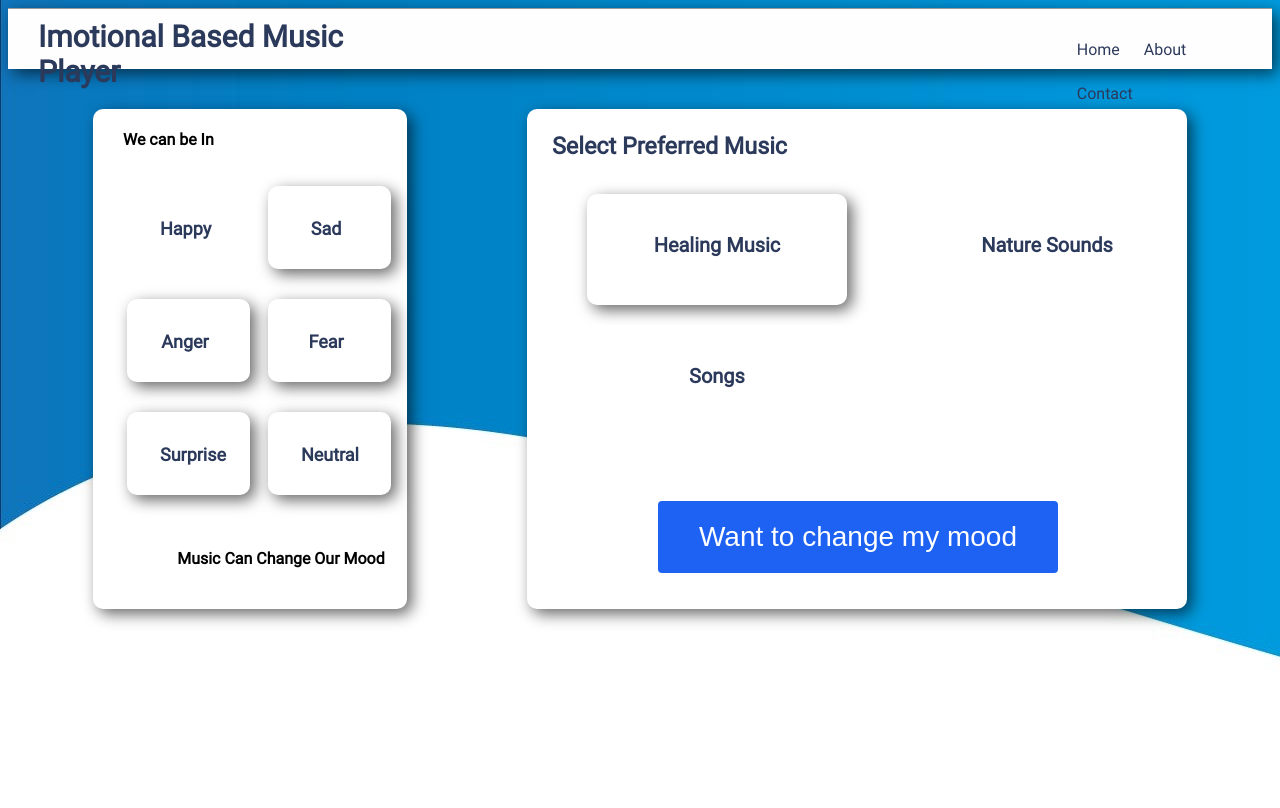
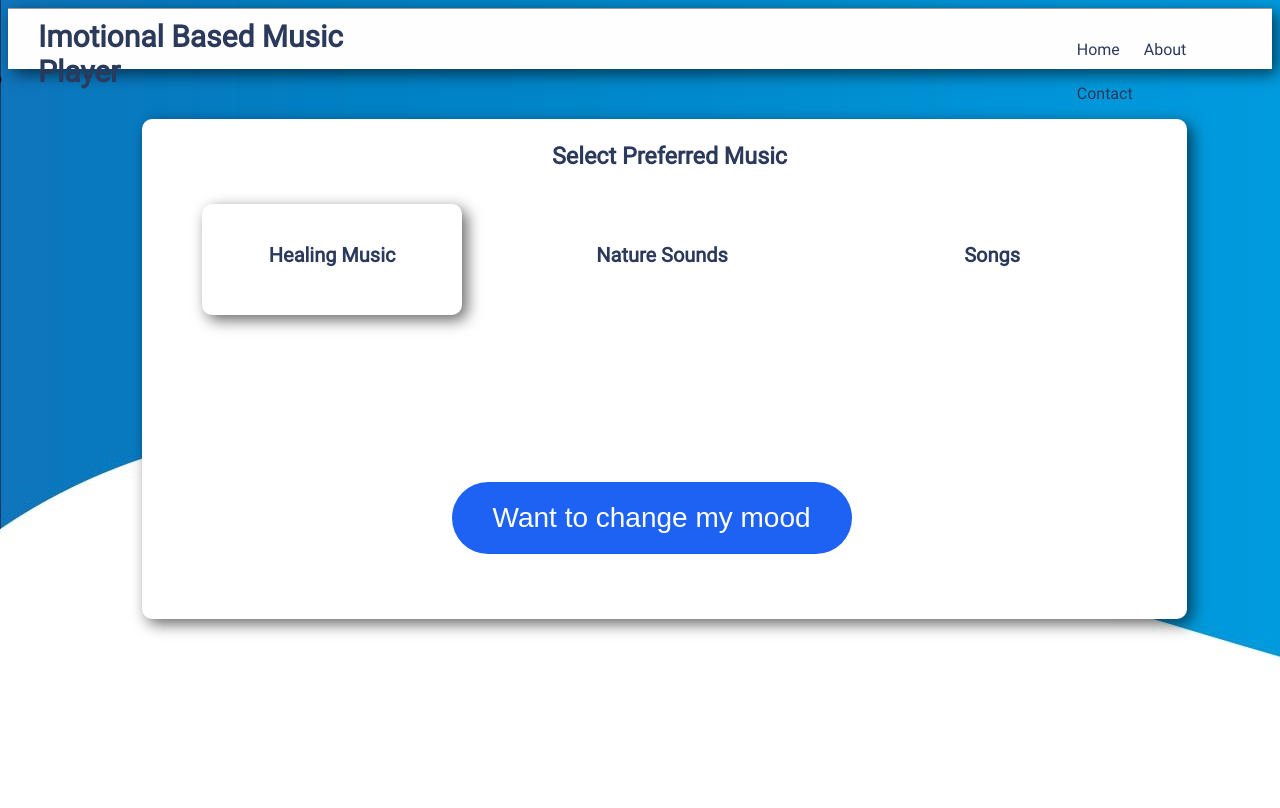
Before and after one commit to sajith-madushanka/iPlayer, a Flask app: page / in a window 1280 px wide. Run offline with Flask 2, Linux system fonts and the light colour scheme.

Commit message:
new analyser

```diff
--- a/app.py
+++ b/app.py
@@ -2,6 +2,7 @@ from flask import Flask, render_template, request ,redirect
 import numpy as np
 import cv2
 from keras.models import load_model
+from keras.preprocessing.image import img_to_array
 import fnmatch
 import os
 import random
@@ -12,11 +13,10 @@ app = Flask(__name__)
 app.config['SEND_FILE_MAX_AGE_DEFAULT'] = 1
 app.config['UPLOAD_FOLDER'] = UPLOAD_FOLDER
 
-haarcascade = "haarcascade_frontalface_default.xml"
-label_map = ['Anger', 'Neutral', 'Fear', 'Happy', 'Sad', 'Surprise']
+class_labels = ['Angry','Happy','Neutral','Sad','Surprise']
 print("+"*50, "Loading Model File For Analyze........ ")
-model = load_model('model.h5')
-cascade = cv2.CascadeClassifier(haarcascade)
+classifier = load_model('./model.h5')
+face_classifier = cv2.CascadeClassifier('./haarcascade_frontalface_default.xml')
 
 
 @app.route('/')
@@ -33,29 +33,42 @@ def emotion_detect():
     found = False
     cap = cv2.VideoCapture(0)
     while not found:
-        _, frm = cap.read()
-        gray = cv2.cvtColor(frm, cv2.COLOR_BGR2GRAY)
-        faces = cascade.detectMultiScale(gray, 1.4, 1)
-        for x, y, w, h in faces:
-            found = True
-            roi = gray[y:y+h, x:x+w]
-            cv2.imwrite("static/face.jpg", roi)
+        ret, frame = cap.read()
+        labels = []
+        gray = cv2.cvtColor(frame, cv2.COLOR_BGR2GRAY)
+        faces = face_classifier.detectMultiScale(gray, 1.3, 5)
 
-    roi = cv2.resize(roi, (48, 48))
-    roi = roi/255.0
-    roi = np.reshape(roi, (1, 48, 48, 1))
-    prediction = model.predict(roi)
-    prediction = np.argmax(prediction)
-    prediction = label_map[prediction]
+        for (x, y, w, h) in faces:
+            cv2.rectangle(frame, (x, y), (x + w, y + h), (255, 0, 0), 2)
+            roi_gray = gray[y:y + h, x:x + w]
+            cv2.imwrite("static/face.jpg", roi_gray)
+            roi_gray = cv2.resize(roi_gray, (48, 48), interpolation=cv2.INTER_AREA)
 
-    cap.release()
-    song1 = random.choice(os.listdir("F:/gg/ppp/emotion-based-music-ai-main/static/songs/" +type+ "/"))
-    if prediction == 'Neutral' or prediction == 'Happy':
-        popup = True
-    else:
-        popup = False
+            if np.sum([roi_gray]) != 0:
+                roi = roi_gray.astype('float') / 255.0
+                roi = img_to_array(roi)
+                roi = np.expand_dims(roi, axis=0)
 
-    return render_template("emotion_detect.html", data=prediction,type=type, song=song1,popup=popup)
+                # make a prediction on the ROI
+
+                preds = classifier.predict(roi)[0]
+                label = class_labels[preds.argmax()]
+                if label:
+                    found = True
+                    print("\nprediction = ", preds)
+                    print("\nlabel = ", label)
+                    print("\nprediction max = ", preds.argmax())
+
+                    cap.release()
+                    song1 = random.choice(os.listdir("F:/gg/ppp/emotion-based-music-ai-main/static/songs/" +type+ "/"))
+                    if label == 'Neutral' or label == 'Happy':
+                        popup = True
+                    else:
+                        popup = False
+
+                    return render_template("emotion_detect.html", data=label,type=type, song=song1,popup=popup)
+            else:
+                return render_template('index.html',data='No Face Found')
 
 
 if __name__ == "__main__":
--- a/static/style.css
+++ b/static/style.css
@@ -77,11 +77,11 @@ nav h1:hover{
 	display: inline-block;
 }
 .lang-container{
-	margin:40px 100px 70px  20px;
+	margin:50px 100px 70px  140px;
 	background-color: white;
 	height:500px;
 	width:700px;
-	max-width: 700px;
+	max-width: 1041px;
 	box-shadow: 5px 5px 15px rgba(0,0,0,0.6);
 	border-radius: 10px;
 	display: inline-block;
@@ -118,6 +118,7 @@ nav h1:hover{
 	font-family: Roboto;
 	font-size: 20px;
 	color: #2B395B;
+	text-align: center;
 }
 input[type="radio"]{
 	display: none;
@@ -175,8 +176,8 @@ input[type=radio]:checked + .box{
 	box-shadow: 5px 5px 15px rgba(0,0,0,0.6);
 }
 .sbtn{
-	padding-left: 20%;
-	padding-top: 8%;
+	padding-left: 30%;
+	padding-top: 15%;
 }
 .sbtn2{
 	padding-left: 5%;
@@ -184,7 +185,7 @@ input[type=radio]:checked + .box{
 }
 .button {
 	display: inline-block;
-	border-radius: 4px;
+	border-radius: 50px;
 	background-color: #1e62f4;
 	border: none;
 	color: #FFFFFF;
--- a/templates/emotion_detect.html
+++ b/templates/emotion_detect.html
@@ -35,7 +35,7 @@
 					</div>
 				</div>
 		</div>
-		<div class="lang-container col-md-6" id="popup" >
+		<div class="lang-container col-md-6" style="margin-left:10px" id="popup" >
 			<div class="title" style="text-align: center;">
 				<h3 >You are nutralized</h3>
 			</div>
--- a/templates/index.html
+++ b/templates/index.html
@@ -15,40 +15,16 @@
         </ul>
     </nav>
 	<div  class="row">
-		<div class="input-container col-md-4">
-			<h4 class="col-md-1">We can be In</h4>
-			<form>
-				<div class="row">
-					<label><input type="radio" name="mood" value="Happy" checked="true"><div class="box2 col-md-1">Happy</div></label>
-					<label><input type="radio" name="mood" value="Sad"><div class="box2 col-md-1">Sad</div></label>
-				</div>
-				<div class="row">
-					<label><input type="radio" name="mood" value="Anger"><div class="box2 col-md-1">Anger</div></label>
-					<label><input type="radio" name="mood" value="Fear"><div class="box2 col-md-1">Fear</div></label>
-				</div>
-				<div class="row">
-					<label><input type="radio" name="mood" value="Surprise"><div class="box2 col-md-1">Surprise</div></label>
-					<label><input type="radio" name="mood" value="Neutral"><div class="box2 col-md-1">Neutral</div></label>
-				</div>
-				<div class="row sbtn2">
-					<h4 class="col-md-4" style="padding-left:70px;padding-top:15px">
-						{% if data %}{{data}}{% else %}Music Can Change Our Mood{% endif %}
-					</h4>
-				</div>
-			</form>
-		</div>
-		<div class="lang-container col-md-6">
+		o<div class="lang-container col-md-12">
 			<div class="title">
 				<h3 >Select Preferred Music</h3>
+				<h3 >{% if data %}{{data}}{% endif %}</h3>
 			</div>
 			<form action="{{url_for('emotion_detect')}}" method="POST">
 				<div class="row">
 					<label><input type="radio" name="type" value="healing" checked="true"><div class="box col-md-2">Healing Music</div></label>
 					<label><input type="radio" name="type" value="nature"><div class="box col-md-2">Nature Sounds</div></label>
-				</div>
-				<div class="row">
 					<label><input type="radio" name="type" value="songs"><div class="box col-md-2">Songs</div></label>
-<!--					<label><input type="radio" name="type" value="hindi"><div class="box col-md-2">Hindi</div></label>-->
 				</div>
 				<div class="row sbtn">
 					<button type="submit" class="button" style="vertical-align:middle"><span>Want to change my mood</span></button>
```
Also changed, not shown: static/face.jpg.
